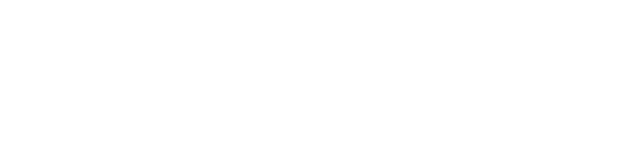
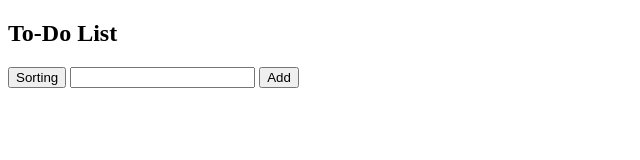
Before and after one commit to WaydinJochem/To-do-list, a plain HTML site: page index.html in a window 1280 px wide. Shown: the whole page, without its empty margins (0-640 px from the left). Drawn offline with Linux system fonts and the light colour scheme.

Commit message:
Design Start

```diff
--- a/index.html
+++ b/index.html
@@ -8,6 +8,14 @@
     <title>Document</title>
 </head>
 <body>
+    <main>
+        <section>
+            <div><h1>To-Do List</h1></div>
+            <div><button>Sorting</button>
+            <input type="text">
+        <button>Add</button></div>
+        </section>
+    </main>
     <script src="./script.js"></script>
 </body>
 </html>
```
